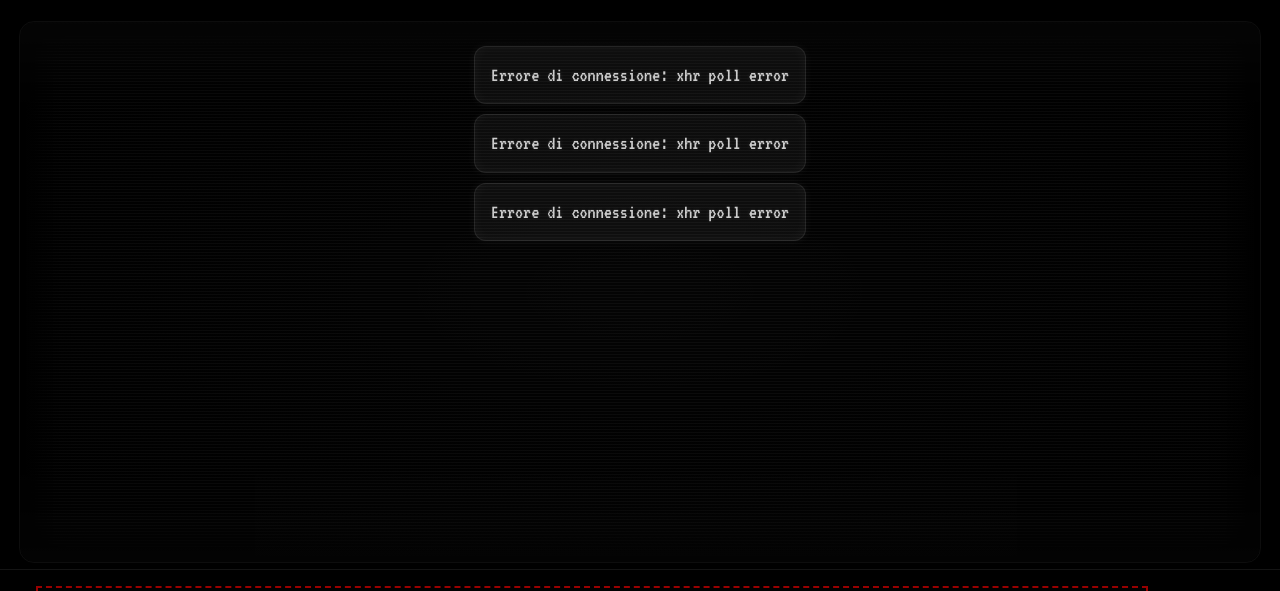
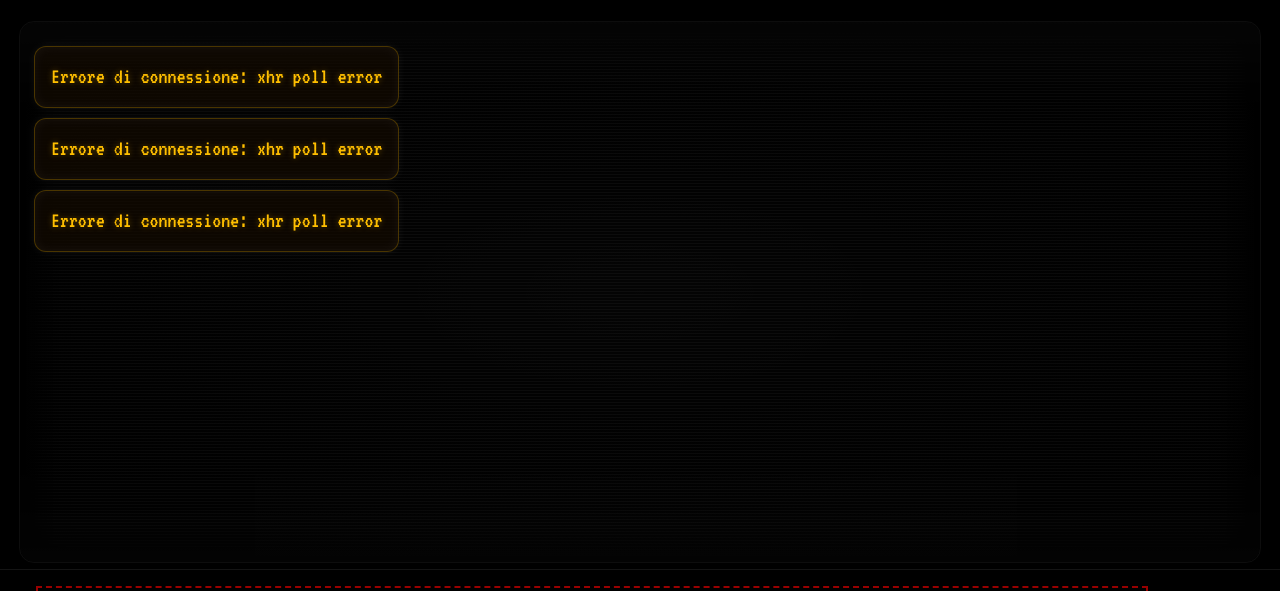
Before and after one commit to AnthonyVita007/Frank-camperAssistant-, a Flask app: page /debug in a window 1280 px wide. Shown: the part 118-709 px from the top of the page. Run offline with Flask 3, Linux system fonts and the light colour scheme; some libraries are stand-ins or nearby versions.

Commit message:
messaggio benvenuto come sistema

```diff
--- a/backend/core/connection_manager.py
+++ b/backend/core/connection_manager.py
@@ -61,7 +61,8 @@ class ConnectionManager:
 
         # Send welcome message to the newly connected client
         emit('backend_response', {
-            'data': 'Benvenuto! Frank Camper Assistant è attivo e pronto.'
+            'data': 'Benvenuto! Frank Camper Assistant è attivo e pronto.',
+            'type': 'system'
         })
 
     def _on_client_disconnect(self) -> None:
--- a/frontend/static/css/debug.css
+++ b/frontend/static/css/debug.css
@@ -208,12 +208,13 @@ CHAT BUBBLE STYLES
 }
 
 .bubble-system {
-  margin: 0 auto;
-  background: rgba(255, 255, 255, 0.06);
-  color: var(--white);
-  border-color: rgba(255, 255, 255, 0.12);
-  opacity: 0.8;
-  font-size: 0.9em;
+  margin-right: auto;
+  background: rgba(20, 12, 0, 0.65);
+  color: var(--amber);
+  text-shadow: 0 0 6px rgba(255, 191, 0, 0.35);
+  border-color: rgba(255, 191, 0, 0.25);
+  font-size: inherit;
+  opacity: 1;
 }
 
 /* Markdown content styling within bubbles */
```
